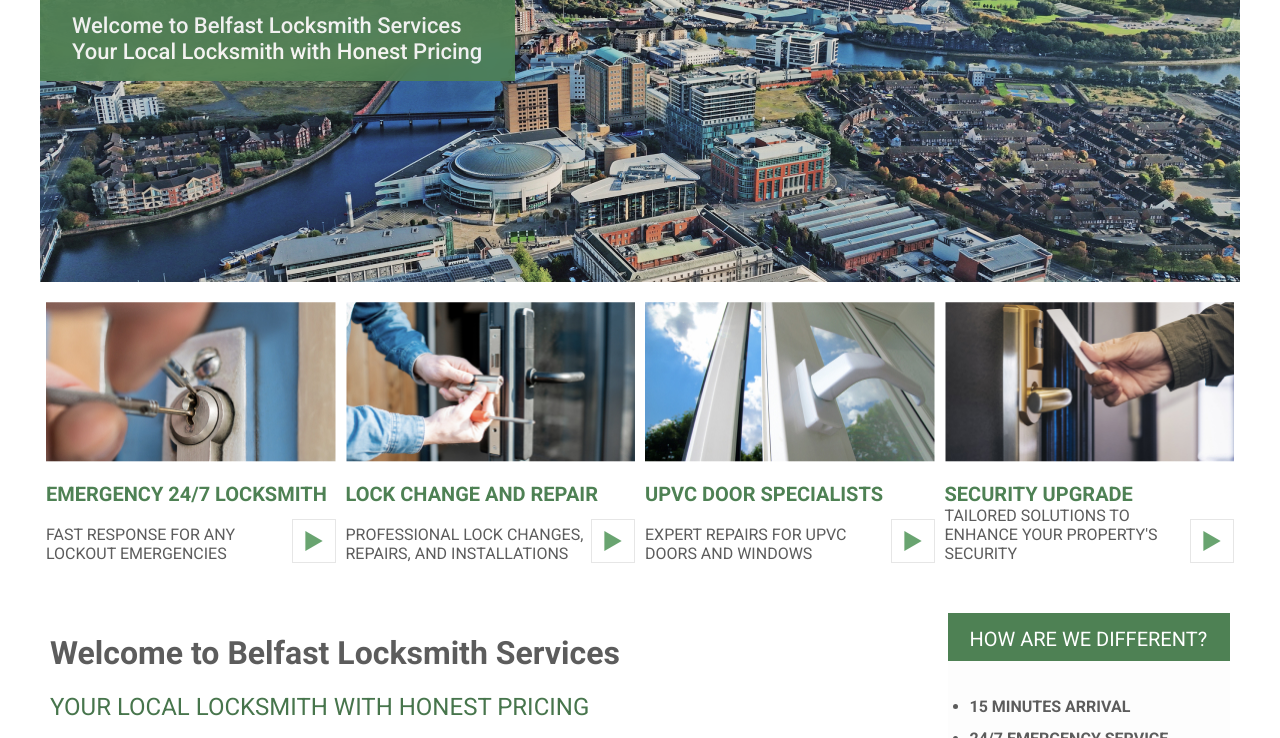
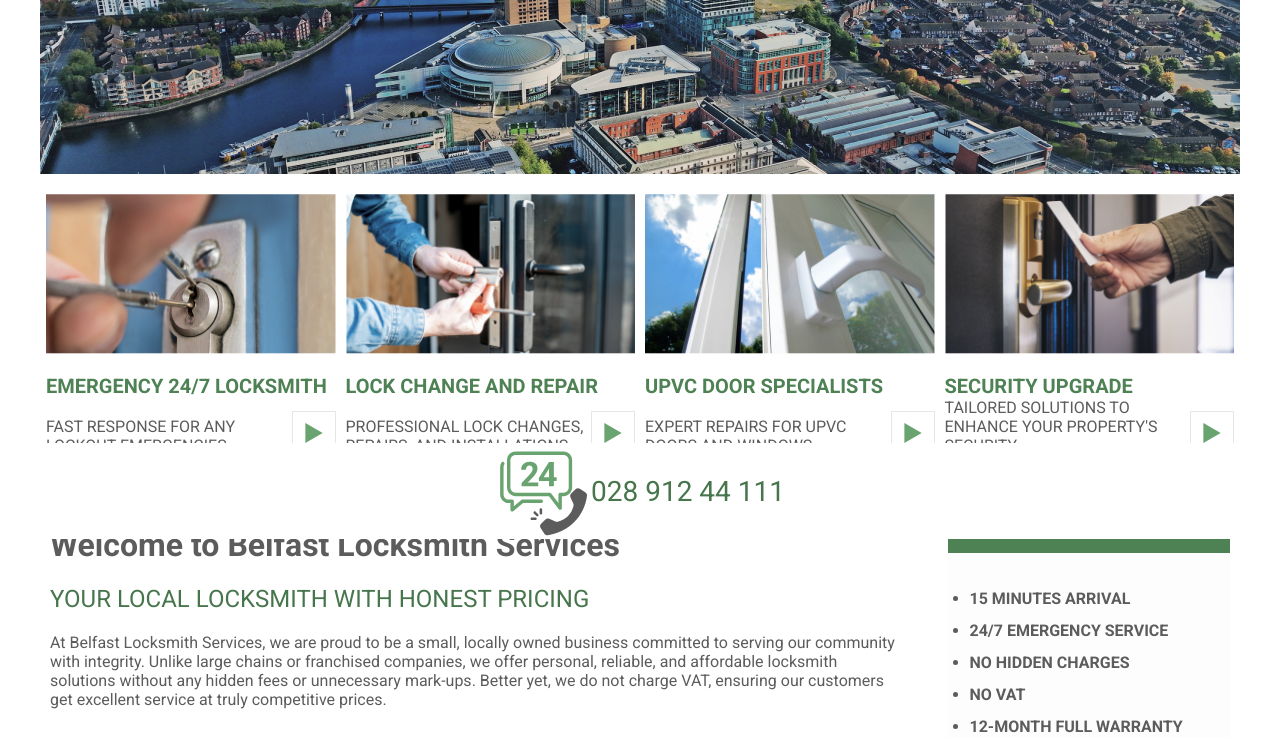
Before and after one commit to y1tkyy/belfastlocksmithservices, a plain HTML site: page index.html in a window 1280 px wide. Shown: the part 261-999 px from the top of the page. Drawn offline with Linux system fonts and the light colour scheme.

Commit message:
sticky number

```diff
--- a/styles/global.scss
+++ b/styles/global.scss
@@ -268,6 +268,7 @@
       margin-top: 30px;
       width: 100%;
       height: auto;
+      border-radius: 8px;
     }
 
     &-features,
@@ -679,6 +680,18 @@
       flex-direction: column;
       gap: 12px;
     }
+    &__contact {
+      display: flex;
+      justify-content: center;
+      position: fixed;
+      bottom: 0;
+      left: 0;
+      background-color: white;
+      width: 100%;
+    }
+    &__nav {
+      padding: 0 10px;
+    }
   }
   .content {
     scroll-margin-top: 0px;
@@ -695,6 +708,9 @@
       flex-wrap: wrap;
       justify-content: center;
     }
+  }
+  .footer {
+    padding-bottom: 96px;
   }
 }
 
```
Also changed, not shown: pages/emergency-locksmith.html (+0 -1 lines), styles/global.css, 1 other file.
